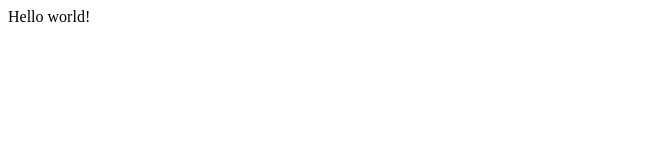
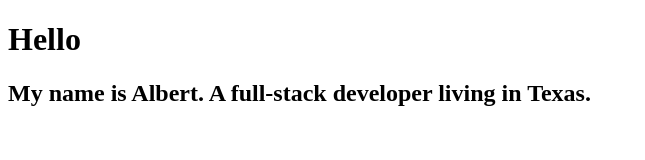
Before and after one commit to chung972/my-blog, a Gatsby site: page / in a window 1280 px wide. Shown: the whole page, without its empty margins (0-645 px from the left). Built offline with nearby package versions, Linux system fonts and the light colour scheme; Gatsby itself is replaced by a stand-in of ours.

Commit message:
exports IndexPage functional component; adds comments

```diff
--- a/src/pages/index.js
+++ b/src/pages/index.js
@@ -1,3 +1,16 @@
 import React from "react"
 
-export default () => <div>Hello world!</div>
+const IndexPage = () => {
+    return(
+        <div>
+            <h1>Hello</h1>
+            <h2>My name is Albert. A full-stack developer living in Texas.</h2>
+        </div>
+    )
+}
+
+export default IndexPage;
+// when it comes to PAGE CREATION, the src/pages/ directory
+// is where gatsby looks when it's figuring out what STATIC pages
+// your site needs; all the files in the pages directory will be
+// the pages for our site
```
